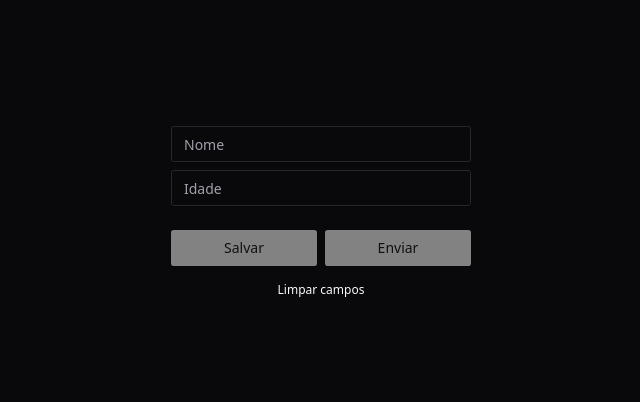
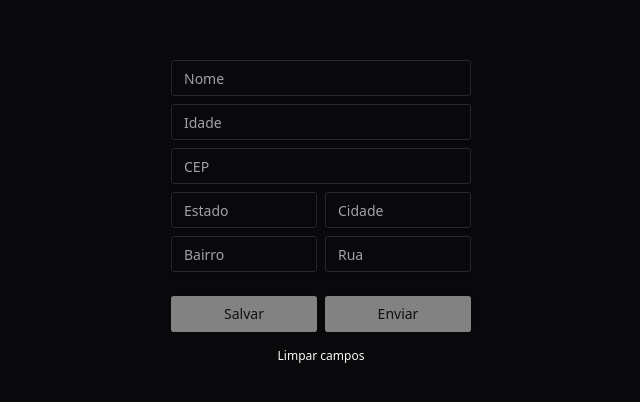
Before and after one commit to nicolasteofilo/react-hook-form-usecases, a React (Vite) app: page / in a window 1280 px wide. Shown: the part 184-586 px from the top of the page, without its empty margins (319-959 px from the left). Built offline with nearby package versions, Linux system fonts and the light colour scheme.

Commit message:
feat: using watch

```diff
--- a/src/App.tsx
+++ b/src/App.tsx
@@ -1,5 +1,5 @@
 import { ErrorMessage } from "@hookform/error-message";
-import { useEffect } from "react";
+import { useEffect, useRef } from "react";
 import { useForm } from "react-hook-form";
 import { Button } from "./components/ui/Button";
 import { Input } from "./components/ui/Input";
@@ -7,9 +7,26 @@ import { Input } from "./components/ui/Input";
 interface IFormData {
   name: string;
   age: number;
+  zipcode: string;
+  state: string;
+  city: string;
+  street: string;
+  neighborhood: string;
+}
+
+interface Address {
+  cep: string;
+  logradouro: string;
+  unidade: string;
+  bairro: string;
+  localidade: string;
+  uf: string;
+  estado: string;
 }
 
 export default function App() {
+  console.log("App rendered");
+
   const {
     handleSubmit: submit,
     register,
@@ -17,26 +34,53 @@ export default function App() {
     clearErrors,
     reset,
     setFocus,
+    getValues,
+    watch,
+    setValue,
   } = useForm<IFormData>({});
 
+  const lastSearchedZipcode = useRef<string>(getValues('zipcode'));
+
   // isDirty is true if form as changed
+
+  useEffect(() => {
+    const { unsubscribe } = watch(async (formData) => {
+      const zipcode = formData?.zipcode ?? '';
+
+      if (zipcode.length === 8 && zipcode !== lastSearchedZipcode.current) {
+        const response = await fetch(
+          `https://viacep.com.br/ws/${formData.zipcode}/json/`
+        );
+        const data = (await response.json()) as Address;
+
+        lastSearchedZipcode.current = zipcode;
+        setValue("city", data.localidade);
+        setValue("neighborhood", data.bairro);
+        setValue("street", data.logradouro);
+        setValue("state", data.estado);
+
+      }
+    }); // watch receiver a function, this function is listener
+
+    return () => {
+      unsubscribe();
+    };
+  }, [watch, setValue]);
 
   const handleSubmit = submit(async (data) => {
     await new Promise((resolve) => setTimeout(resolve, 2000));
     reset({
       age: data.age,
-      name: data.name
-    }) // se values passed in reset will be new defaultValues
+      name: data.name,
+    }); // the values passed in reset will be new defaultValues
   });
-
-  console.log('isSubmitting =>', isSubmitting);
 
   const formIsDirty = Object.keys(dirtyFields).length > 0;
 
   useEffect(() => {
-    const keyOfError = Object.keys(errors)[0] as keyof IFormData
-    setFocus(keyOfError)
-  }, [errors, setFocus])
+    const keyOfError = Object.keys(errors)[0] as keyof IFormData;
+    setFocus(keyOfError);
+  }, [errors, setFocus]);
 
   return (
     <div className="min-h-screen flex items-center justify-center">
@@ -46,6 +90,7 @@ export default function App() {
       >
         <div>
           <Input
+            className="autofill:bg-transparent"
             type="text"
             placeholder="Nome"
             {...register("name", {
@@ -72,6 +117,7 @@ export default function App() {
             )}
           />
         </div>
+
         <div>
           <Input
             type="number"
@@ -95,6 +141,80 @@ export default function App() {
               <small className="text-red-400">{message.message}</small>
             )}
           />
+        </div>
+
+        <div className="">
+          <div className="flex gap-2">
+            <Input
+              className="flex-1"
+              type="text"
+              placeholder="CEP"
+              {...register("zipcode", {
+                required: {
+                  value: true,
+                  message: "O CEP é obrigatória",
+                },
+              })}
+            />
+          </div>
+          <div>
+            <ErrorMessage
+              errors={errors}
+              name="zipcode"
+              render={(message) => (
+                <small className="text-red-400">{message.message}</small>
+              )}
+            />
+          </div>
+
+          <div className="flex gap-2 mt-2">
+            <Input
+              className="flex-1"
+              type="text"
+              placeholder="Estado"
+              {...register("state", {
+                required: {
+                  value: true,
+                  message: "O estado é obrigatório",
+                },
+              })}
+            />
+            <Input
+              className="flex-1"
+              type="text"
+              placeholder="Cidade"
+              {...register("city", {
+                required: {
+                  value: true,
+                  message: "A cidade é obrigatória",
+                },
+              })}
+            />
+          </div>
+          <div className="flex gap-2 mt-2">
+            <Input
+              className="flex-1"
+              type="text"
+              placeholder="Bairro"
+              {...register("neighborhood", {
+                required: {
+                  value: true,
+                  message: "O bairro é obrigatório",
+                },
+              })}
+            />
+            <Input
+              className="flex-1"
+              type="text"
+              placeholder="Rua"
+              {...register("street", {
+                required: {
+                  value: true,
+                  message: "A rua é obrigatória",
+                },
+              })}
+            />
+          </div>
         </div>
 
         <div className="flex mt-4 gap-2 w-full">
--- a/src/index.css
+++ b/src/index.css
@@ -67,3 +67,12 @@
     @apply bg-background text-foreground;
   }
 }
+input:-webkit-autofill,
+input:-webkit-autofill:hover,
+input:-webkit-autofill:focus,
+input:-webkit-autofill:active {
+  -webkit-text-fill-color: white !important;
+  color: white !important;
+  caret-color: white !important;
+  transition: background-color 5000s ease-in-out 0s;
+}
```
